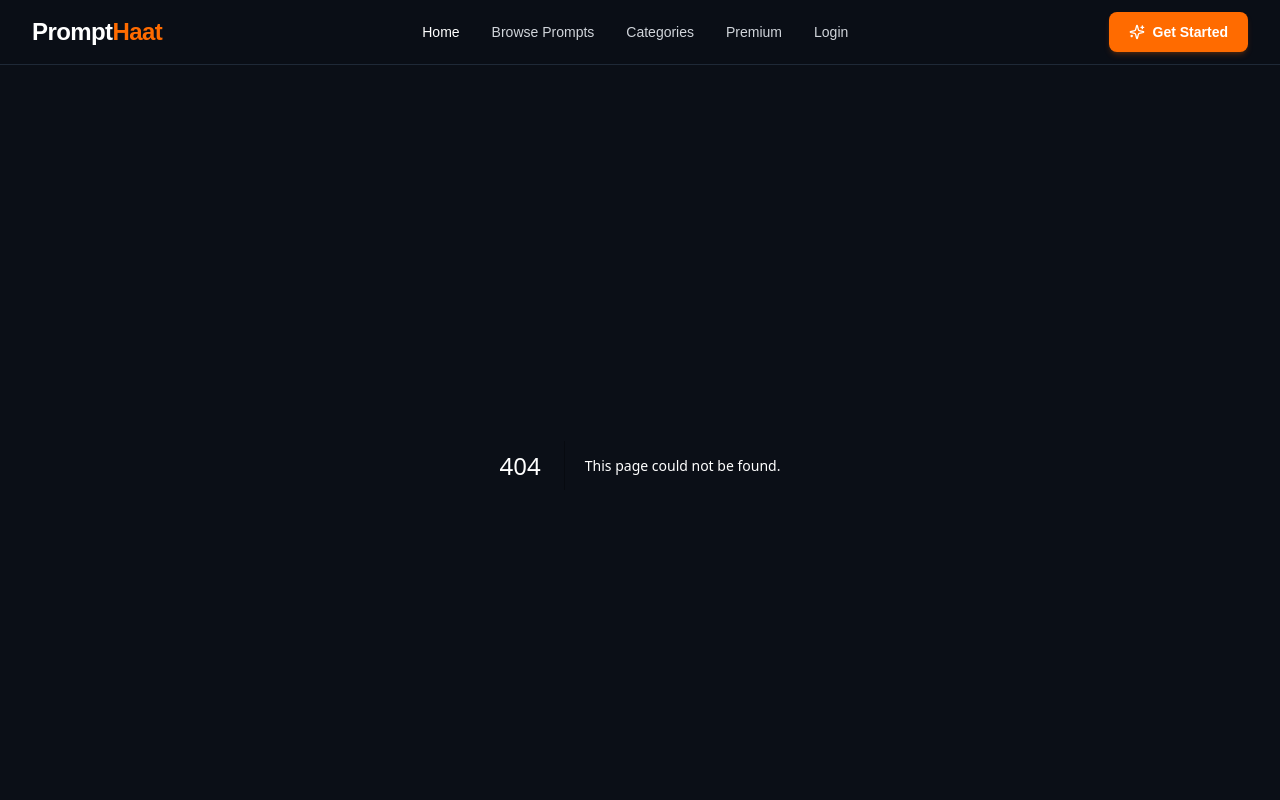
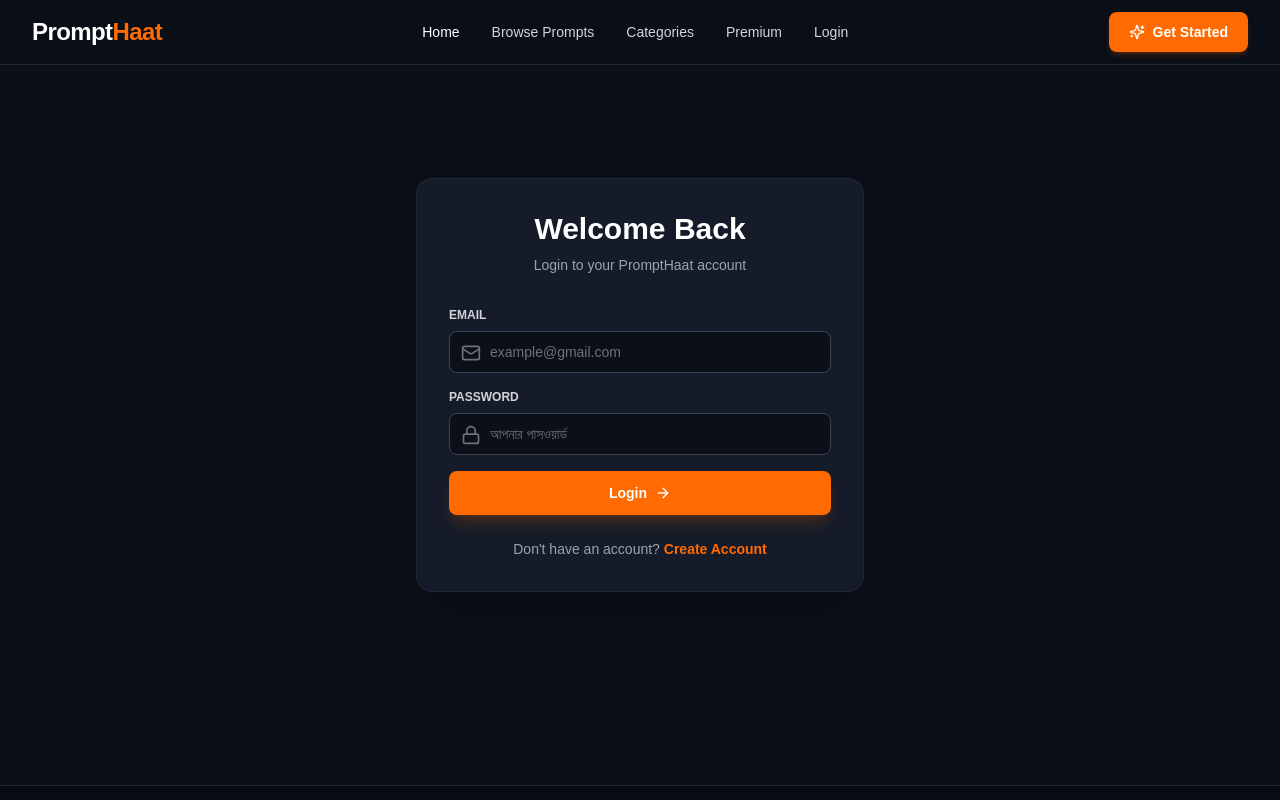
Before and after one commit to mdboostmobile59-cyber/prompthaat, a Next.js app: page /login in a window 1280 px wide. Before the commit this address had no page. Shown: the top 800 px of the page. Built offline with nearby package versions, Linux system fonts and the light colour scheme.

Commit message:
Create page.tsx

```diff
--- /dev/null
+++ b/src/app/login/page.tsx
@@ -0,0 +1,105 @@
+"use client";
+
+import { useState } from "react";
+import Link from "next/link";
+import { useRouter } from "next/navigation";
+import { Mail, Lock, ArrowRight } from "lucide-react";
+
+export default function LoginPage() {
+  const router = useRouter();
+  const [email, setEmail] = useState("");
+  const [password, setPassword] = useState("");
+  const [error, setError] = useState("");
+  const [loading, setLoading] = useState(false);
+
+  const handleSubmit = async (e: React.FormEvent) => {
+    e.preventDefault();
+    setError("");
+    setLoading(true);
+
+    try {
+      const res = await fetch("/api/auth/login", {
+        method: "POST",
+        headers: { "Content-Type": "application/json" },
+        body: JSON.stringify({ email, password }),
+      });
+
+      const data = await res.json();
+      if (!res.ok) {
+        setError(data.error || "লগইন ব্যর্থ হয়েছে");
+      } else {
+        router.push("/dashboard");
+        router.refresh();
+      }
+    } catch {
+      setError("সার্ভারে সমস্যা হচ্ছে, আবার চেষ্টা করুন");
+    } finally {
+      setLoading(false);
+    }
+  };
+
+  return (
+    <div className="min-h-[80vh] flex items-center justify-center px-4 py-12">
+      <div className="w-full max-w-md bg-[#151B28] border border-gray-800 rounded-2xl p-8 shadow-2xl">
+        <div className="text-center mb-8">
+          <h1 className="text-3xl font-black text-white">Welcome Back</h1>
+          <p className="text-sm text-gray-400 mt-2">Login to your PromptHaat account</p>
+        </div>
+
+        {error && (
+          <div className="mb-6 p-3 text-sm text-red-400 bg-red-950/40 border border-red-800 rounded-lg">
+            {error}
+          </div>
+        )}
+
+        <form onSubmit={handleSubmit} className="space-y-4">
+          <div>
+            <label className="block text-xs font-semibold text-gray-300 uppercase mb-2">Email</label>
+            <div className="relative">
+              <Mail className="w-5 h-5 text-gray-500 absolute left-3 top-3" />
+              <input
+                type="email"
+                required
+                value={email}
+                onChange={(e) => setEmail(e.target.value)}
+                placeholder="example@gmail.com"
+                className="w-full bg-[#0B0F17] border border-gray-700 rounded-lg pl-10 pr-4 py-2.5 text-white placeholder-gray-500 focus:outline-none focus:border-brand-orange text-sm"
+              />
+            </div>
+          </div>
+
+          <div>
+            <label className="block text-xs font-semibold text-gray-300 uppercase mb-2">Password</label>
+            <div className="relative">
+              <Lock className="w-5 h-5 text-gray-500 absolute left-3 top-3" />
+              <input
+                type="password"
+                required
+                value={password}
+                onChange={(e) => setPassword(e.target.value)}
+                placeholder="আপনার পাসওয়ার্ড"
+                className="w-full bg-[#0B0F17] border border-gray-700 rounded-lg pl-10 pr-4 py-2.5 text-white placeholder-gray-500 focus:outline-none focus:border-brand-orange text-sm"
+              />
+            </div>
+          </div>
+
+          <button
+            type="submit"
+            disabled={loading}
+            className="w-full mt-4 flex items-center justify-center gap-2 py-3 px-4 rounded-lg bg-brand-orange hover:bg-brand-orangeHover text-white font-semibold text-sm transition-all shadow-lg shadow-brand-orange/20 disabled:opacity-60"
+          >
+            {loading ? "Logging in..." : "Login"}
+            <ArrowRight className="w-4 h-4" />
+          </button>
+        </form>
+
+        <p className="text-center text-sm text-gray-400 mt-6">
+          Don&apos;t have an account?{" "}
+          <Link href="/register" className="text-brand-orange hover:underline font-semibold">
+            Create Account
+          </Link>
+        </p>
+      </div>
+    </div>
+  );
+}
```
